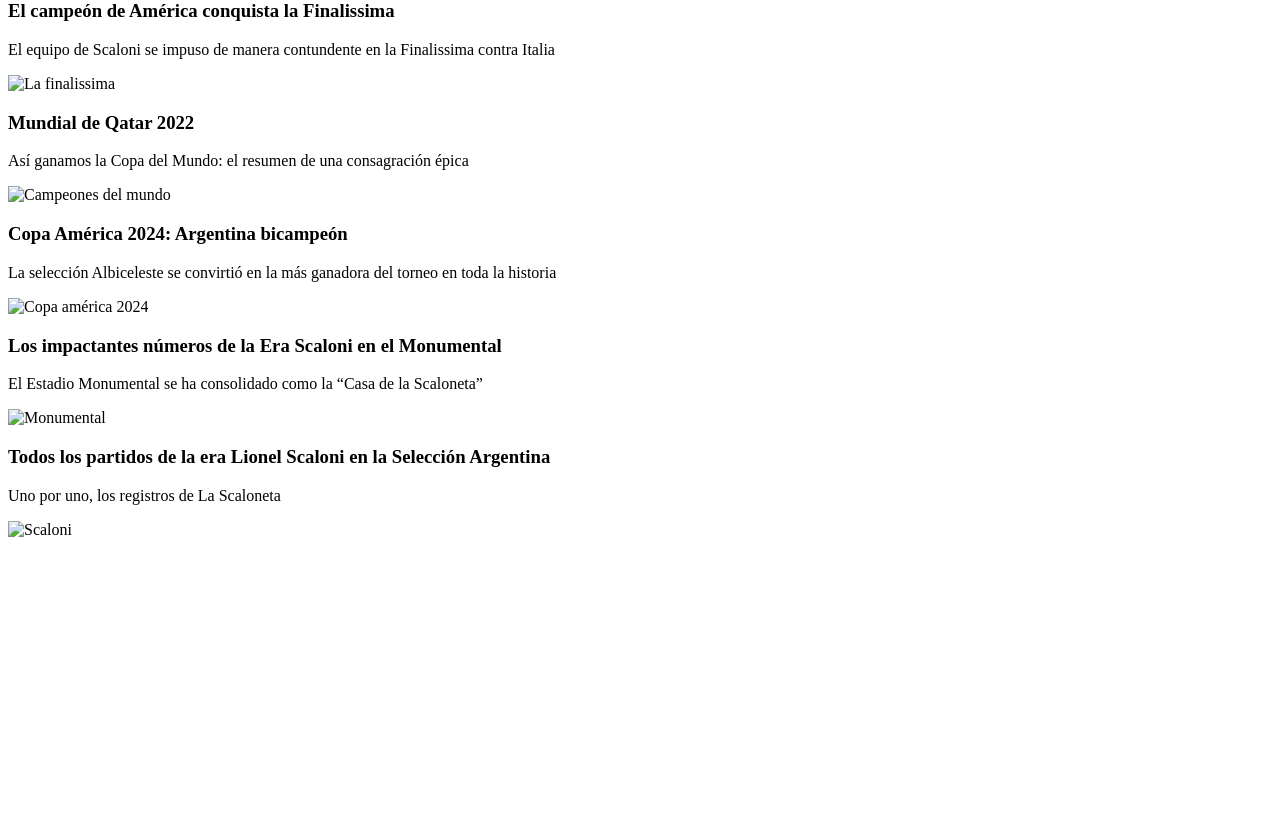
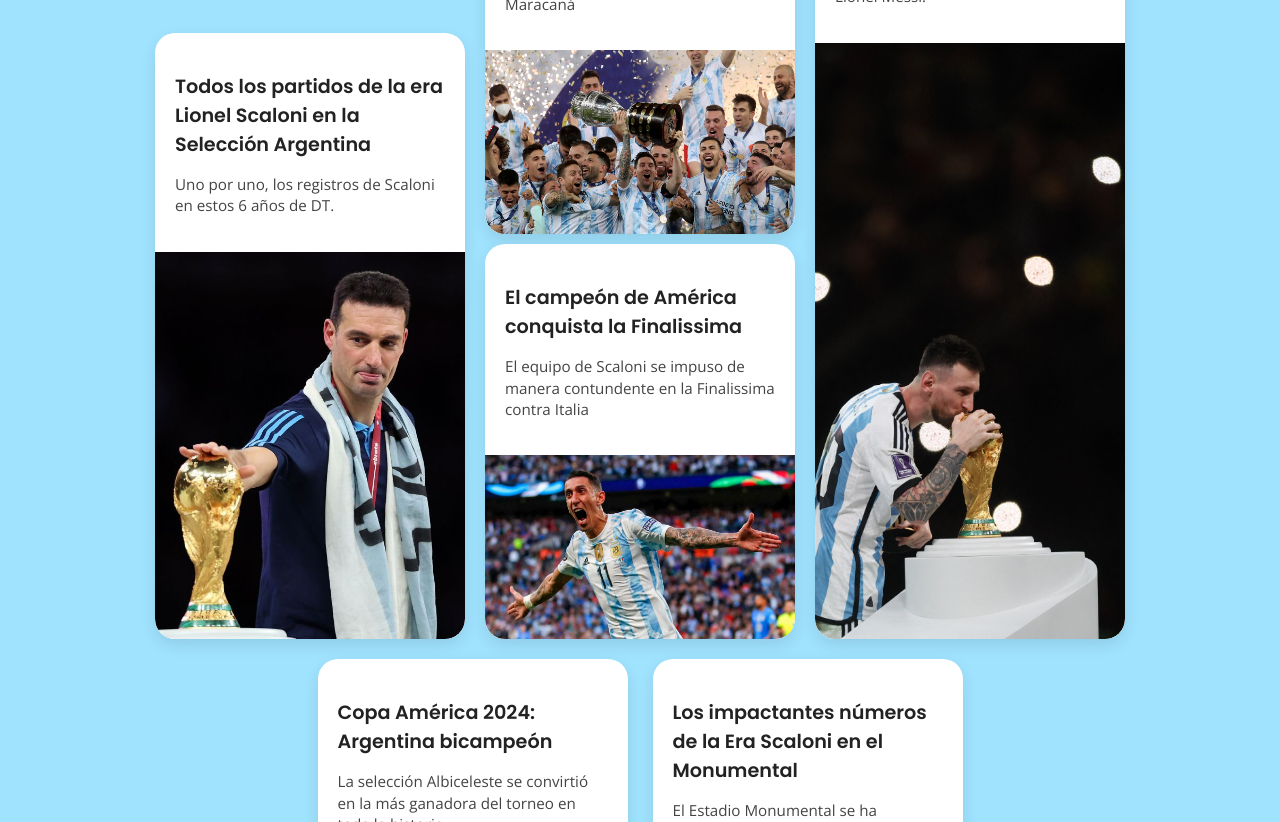
Before and after one commit to valencarriz0/TP1-HTML-y-CSS, a plain HTML site: page index.html in a window 1280 px wide. Shown: the part 191-1013 px from the top of the page. Before the commit the page ends 800 px from the top, so only its background shows below. Drawn offline with nearby package versions, Linux system fonts and the light colour scheme.

Commit message:
todos los cambios

```diff
--- a/index.html
+++ b/index.html
@@ -7,37 +7,64 @@
     <title>Blog de La Scaloneta</title>
 </head>
 <body>
-    <h1>Logros históricos de La Scaloneta</h1>
     <div class="contenedor">
-        <div class="card">
+
+        <div class="card-tittle">
+            <h1>Los logros de La Scaloneta</h1>
+            <div class="card large">
+                <div class="card-text">
+                    <h3>Todos los partidos de la era Lionel Scaloni en la Selección Argentina</h3>
+                    <p>Uno por uno, los registros de Scaloni en estos 6 años de DT.</p>
+                </div>
+                <img src="img/scaloni.jpg" alt="Scaloni">
+            </div>
+        </div>
+        <!-- Primera fila de cards -->
+        <div class="cards">
+            <div class="card small">
+                <div class="card-text">
                     <h3>Copa América 2021: La primera de la era</h3>
                     <p>La Albiceleste se consagró al vencer a Brasil en la Final en el Estadio Maracaná</p>
-            <img src="/img/copa_america2021.jpg" alt="Copa américa 2021">
                 </div>
-        <div class="card">
+                <img src="img/copa_america2021.jpg" alt="Copa américa 2021">
+            </div>
+
+            <div class="card small">
+                <div class="card-text">
                     <h3>El campeón de América conquista la Finalissima</h3>
                     <p>El equipo de Scaloni se impuso de manera contundente en la Finalissima contra Italia</p>
-            <img src="/img/finalissima.jpg" alt="La finalissima">
                 </div>
-        <div class="card">
+                <img src="img/finalissima.jpg" alt="La finalissima">
+            </div>
+        </div>
+
+        <div class="card-extralarge">
+            <div class="card extralarge">
+                <div class="card-text">
                     <h3>Mundial de Qatar 2022</h3>
-            <p>Así ganamos la Copa del Mundo: el resumen de una consagración épica</p>
-            <img src="/img/mundial.jpg" alt="Campeones del mundo">
+                    <p>Así ganamos la Copa del Mundo: el resumen de una consagración épica de la mano del mejor del mundo,
+                        Lionel Messi.</p>
                 </div>
-        <div class="card">
+                <img src="img/mundial.jpg" alt="Campeones del mundo">
+            </div>
+        </div>
+        <!-- Segunda fila de cards -->
+        <div class="cards derecha">
+            <div class="card small">
+                <div class="card-text">
                     <h3>Copa América 2024: Argentina bicampeón</h3>
                     <p>La selección Albiceleste se convirtió en la más ganadora del torneo en toda la historia</p>
-            <img src="/img/copa_america2024.jpg" alt="Copa américa 2024">
                 </div>
-        <div class="card">
+                <img src="img/copa_america2024.jpg" alt="Copa américa 2024">
+            </div>
+
+            <div class="card small">
+                <div class="card-text">
                     <h3>Los impactantes números de la Era Scaloni en el Monumental</h3>
                     <p>El Estadio Monumental se ha consolidado como la “Casa de la Scaloneta”</p>
-            <img src="/img/monumental.jpg" alt="Monumental">
                 </div>
-        <div class="card">
-            <h3>Todos los partidos de la era Lionel Scaloni en la Selección Argentina</h3>
-            <p>Uno por uno, los registros de La Scaloneta</p>
-            <img src="/img/scaloni.jpg" alt="Scaloni">
+                <img src="img/monumental.jpg" alt="Monumental">
+            </div>
         </div>
     </div>
 
--- a/styles.css
+++ b/styles.css
@@ -0,0 +1,158 @@
+@import url('https://fonts.googleapis.com/css2?family=Open+Sans:wght@300&display=swap');
+@import url('https://fonts.googleapis.com/css2?family=Inter:ital,opsz,wght@0,14..32,100..900;1,14..32,100..900&family=Josefin+Sans:ital,wght@0,100..700;1,100..700&family=Poppins:ital,wght@0,100;0,200;0,300;0,400;0,500;0,600;0,700;0,800;0,900;1,100;1,200;1,300;1,400;1,500;1,600;1,700;1,800;1,900&display=swap');
+
+body {
+    font-family: 'Open Sans', sans-serif;
+    margin: 0;
+    padding: 0;
+    background-color: #a0e3ff; /* Fondo celeste claro */
+}
+
+
+
+.contenedor {
+    display: flex;
+    flex-wrap: wrap;
+    justify-content: center;
+    gap: 20px;
+    width: 90%;
+    max-width: 1300px;
+    margin: 0 auto;
+    padding: 30px 0;
+}
+.card {
+    width: 310px;
+    background-color: #fff;
+    border-radius: 20px;
+    box-shadow: 0 6px 15px rgba(0, 0, 0, 0.1);
+    display: flex;
+    flex-direction: column;
+    overflow: hidden;
+    transition: transform 0.3s ease;
+}
+.card:hover {
+    transform: scale(1.02);
+    cursor: pointer;
+}
+.card-text {
+    padding: 20px;
+}
+.card-text h3 {
+    font-size: 1.2em;
+    margin-bottom: 10px;
+    font-weight: 600;
+    color: #222;
+    font-family: 'Poppins', sans-serif;
+}
+.card-text p {
+    font-size: 0.95em;
+    color: #444;
+    line-height: 1.4;
+}
+
+.cards {
+   width: 310px;
+   height: 800px;
+   display: flex;
+   flex-wrap: wrap;
+   justify-content: space-between;
+   gap: 10px;
+}
+.card.small {
+    height: 395px;
+    overflow: hidden;
+    display: flex;
+}
+.card.small img {
+    height: 100%;
+    border-radius: 0 0 20px 20px;
+}
+
+.card-tittle {
+    width: 310px;
+    height: 800px;
+    display: flex;
+    flex-direction: column;
+}
+.card-tittle h1 {
+    width: 100%;
+    height: 150px;
+    text-align: start;
+    color: #D9A300;
+    font-weight: 700;
+    font-size: 2.5em;
+    font-family: 'Poppins', sans-serif;
+    padding: 0 0 0 15px;
+}
+.card-tittle h1:hover {
+    color: #ffc415;
+    transform: scale(1.02);
+    transition: transform 0.3s ease;
+}
+
+.card.large {
+    height: 650px;
+    overflow: hidden;
+    display: flex;
+    justify-content: space-between;
+}
+.card.large img {
+    width: 100%;
+    height: 450px;
+    object-fit: cover;
+    border-radius: 0 0 20px 20px;
+}
+.card.extralarge {
+    height: 800px;
+    overflow: hidden;
+    display: flex;
+    justify-content: space-between;
+}
+.card.extralarge img {
+    width: 100%;
+    height: 600px;
+    object-fit: cover;
+    border-radius: 0 0 20px 20px;
+}
+
+/* Small devices (landscape phones, 576px and up)*/
+@media (max-width: 576px) {
+    .contenedor {
+
+     width: 400px;
+    }
+}
+
+@media (min-width: 576px) and ( max-width: 768px) {
+
+    .contenedor {
+
+     width: 600px;
+    }
+}
+@media (min-width: 768px) and ( max-width: 992px) {
+    .contenedor {
+
+     width: 1000px;
+    }
+}
+@media (min-width: 992px) and ( max-width: 1200px) {
+    .contenedor {
+     width: 1200px;
+    }
+}
+@media (min-width: 1200px) {
+    .contenedor {
+     width: 100%;
+
+    }
+
+
+}
+@media (min-width: 768px) and ( max-width: 1300px) {
+    .cards.derecha {
+        width: 645px;
+        flex-wrap: wrap;
+        flex-direction: row;
+    }
+}
```
Also changed, not shown: img/copa_america2021.jpg (added), img/copa_america2024.jpg (added), img/finalissima.jpg (added), img/monumental.jpg (added), img/mundial.jpg (added), img/scaloni.jpg (added). Lines whose indentation alone changed are shown as unchanged.
